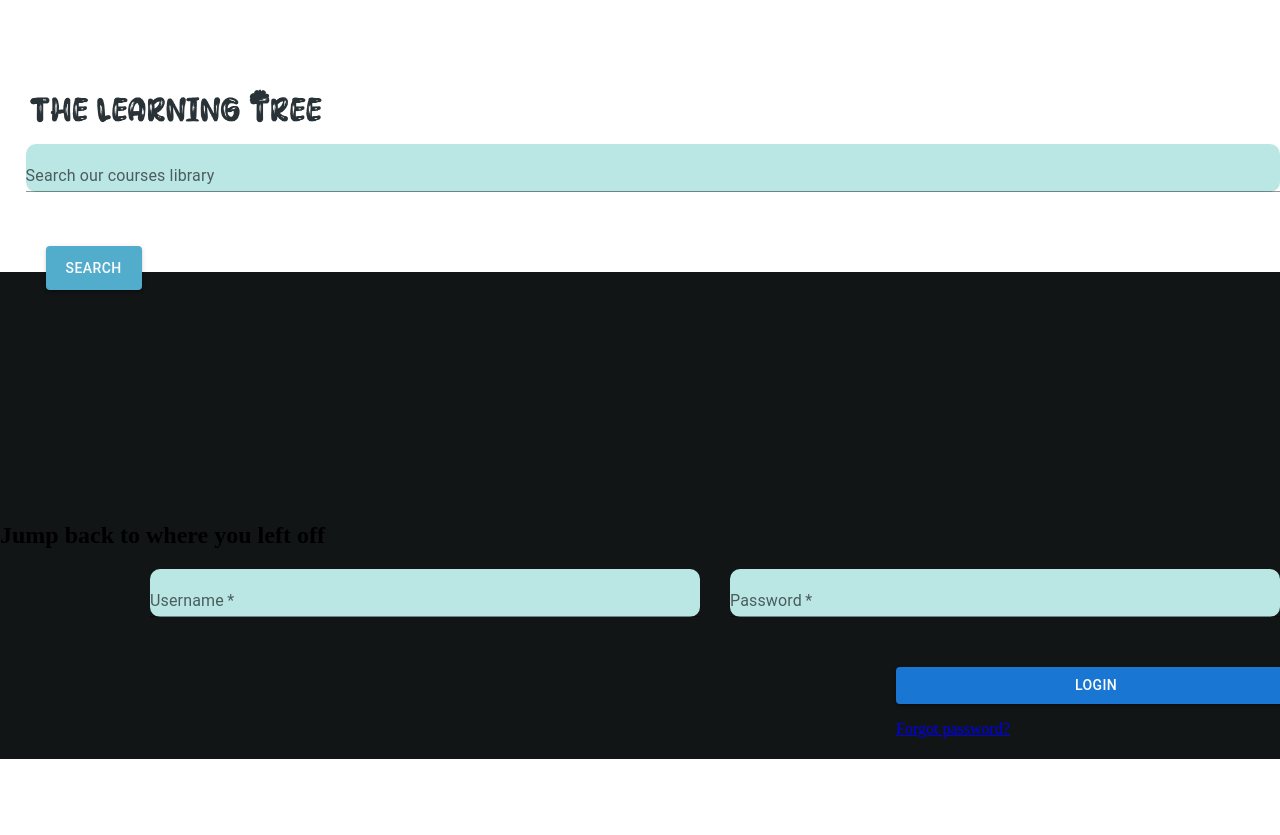
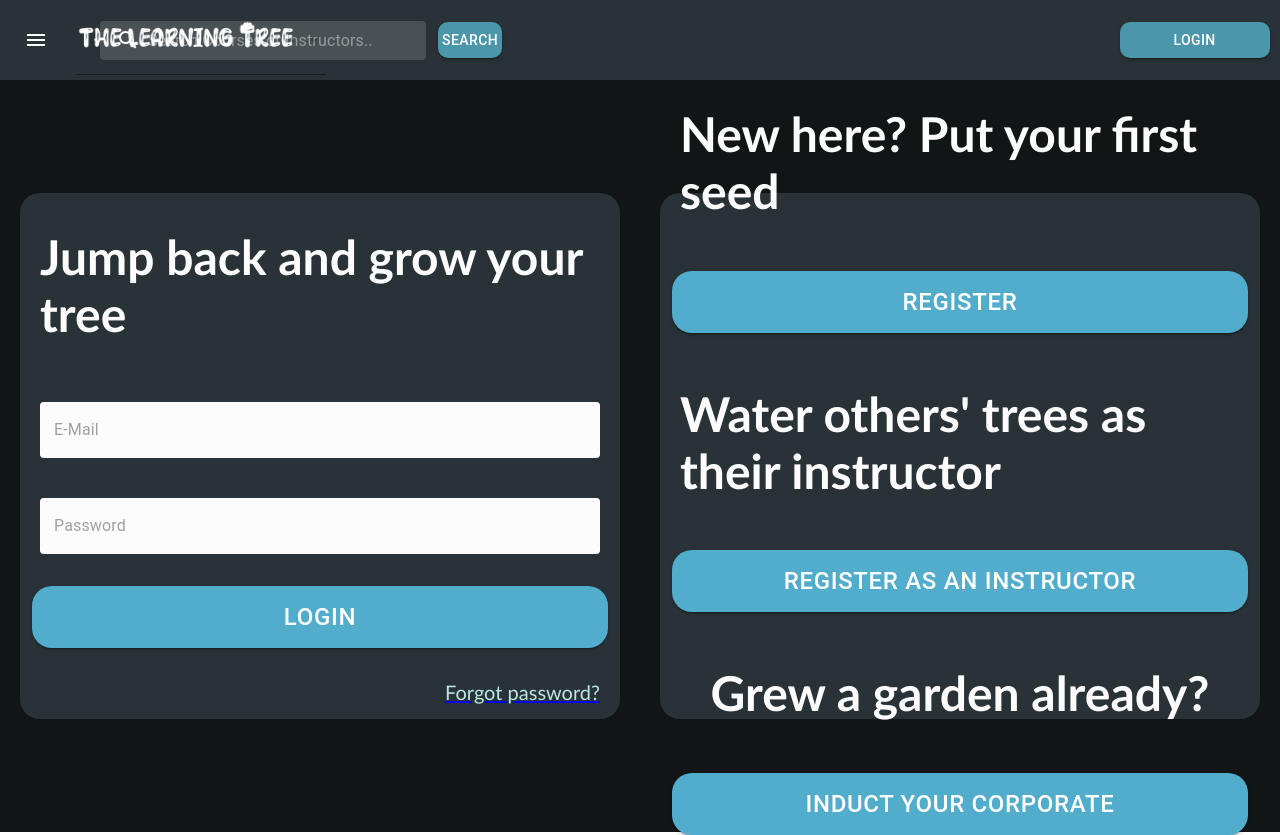
Before and after one commit to alafty/ACML-Project, a React (Create React App) app in the folder frontend/: page /login in a window 1280 px wide. Before the commit the page ends 800 px from the top, so only its background shows below. Built offline with nearby package versions, Linux system fonts and the light colour scheme; no server answers.

Commit message:
made the layout for the login page

```diff
--- /dev/null
+++ b/frontend/src/Styling/loginLayout.css
@@ -0,0 +1,59 @@
+:root {
+    --primaryLight: #bae7e4;
+    --primary: #4b96a9;
+    --secondary: #52adcc;
+    --text: #293237;
+    --text-dark: #111516;
+    --white: #fcfcfc;
+    --font: 'Gill Sans', 'Gill Sans MT', Calibri, 'Trebuchet MS', sans-serif;
+}
+html, body{
+    min-height: 100%;
+}
+.login-body {
+    display: flex;
+    flex-direction: column;
+    background-color: var(--text-dark);
+    height: 94vh;
+    flex-direction: row;
+}
+
+.login-header{
+    display: flex;
+    align-self: center;
+    font-family: var(--font);
+    font-weight: 600;
+    font-size: 48px;
+    padding-inline: 20px;
+    color: var(--white);
+}
+
+.login-card {
+    display: flex;
+    flex-direction: column;
+    margin: 20px;
+    width: 80%;
+    height: 70%;
+    align-self: center;
+    justify-self: center;
+    align-content: center;
+    justify-content: center;
+    border-radius: 20px;
+    background-color: var(--text);
+}
+
+.text-field {
+    background-color: var(--white);
+    margin: 20px;
+    border-radius: 15px;
+}
+
+.forgot-password{
+    display: flex;
+    justify-content: flex-end;
+    font-size: 20px;
+    font-family: var(--font);
+    padding-right: 20px;
+    color: var(--primaryLight);
+    border-color: var(--primary);
+}
--- a/frontend/src/Styling/mainLayout.css
+++ b/frontend/src/Styling/mainLayout.css
@@ -6,10 +6,11 @@
     --text: #293237;
     --text-dark: #111516;
     --white: #fcfcfc;
+    --font: 'Gill Sans', 'Gill Sans MT', Calibri, 'Trebuchet MS', sans-serif;
 }
 
 html, body {
-    height: 100%;
+    min-height: 100%;
     width: 100%;
     margin: 0px;
 }
@@ -46,7 +47,7 @@ html, body {
     background-color: var(--secondary);
 }
 .landing-header {
-    font-family:'Gill Sans', 'Gill Sans MT', Calibri, 'Trebuchet MS', sans-serif;
+    font-family:var(--font);
     font-size: 64px;
     padding-left: 2%;
     padding-top: 5%;
@@ -67,7 +68,7 @@ html, body {
 
 
 .course-details-title {
-    font-family:'Gill Sans', 'Gill Sans MT', Calibri, 'Trebuchet MS', sans-serif;
+    font-family: var(--font);
     font-size: 48px;
     padding-top: 20px;
     padding-left: 20px;
@@ -76,7 +77,7 @@ html, body {
 }
 
 .course-details-description {
-    font-family:'Gill Sans', 'Gill Sans MT', Calibri, 'Trebuchet MS', sans-serif;
+    font-family: var(--font);
     font-weight: 100;
     font-size: 18px;
     padding-inline: 20px;
@@ -84,7 +85,7 @@ html, body {
 }
 
 .course-details-rating {
-    font-family:'Gill Sans', 'Gill Sans MT', Calibri, 'Trebuchet MS', sans-serif;
+    font-family: var(--font);
     font-weight:600;
     font-size: 24px;
     padding-left: 20px;
@@ -92,7 +93,7 @@ html, body {
 }
 
 .course-details-rating-count {
-    font-family:'Gill Sans', 'Gill Sans MT', Calibri, 'Trebuchet MS', sans-serif;
+    font-family: var(--font);
     font-weight:lighter;
     font-size: 20px;
     padding-left: 20px;
@@ -100,7 +101,7 @@ html, body {
 }
 
 .course-details-hours {
-    font-family:'Gill Sans', 'Gill Sans MT', Calibri, 'Trebuchet MS', sans-serif;
+    font-family: var(--font);
     font-weight:600;
     font-size: 24px;
     padding-left: 20px;
@@ -117,7 +118,7 @@ html, body {
     background-color: var(--text);
 }
 .course-details-instructor-header{
-    font-family:'Gill Sans', 'Gill Sans MT', Calibri, 'Trebuchet MS', sans-serif;
+    font-family: var(--font);
     font-size: 32px;
     font-weight: 600;
     padding-left: 20px;
@@ -126,7 +127,7 @@ html, body {
     color: var(--primaryLight);
 }
 .course-details-instructor-name{
-    font-family:'Gill Sans', 'Gill Sans MT', Calibri, 'Trebuchet MS', sans-serif;
+    font-family:var(--font);
     font-size: 38px;
     padding-left: 20px;
     margin-top: -1vh;
@@ -135,7 +136,7 @@ html, body {
 }
 
 .course-details-instructor-bio{
-    font-family:'Gill Sans', 'Gill Sans MT', Calibri, 'Trebuchet MS', sans-serif;
+    font-family: var(--font);
     font-weight:100;
     font-size: 18px;
     padding-left: 20px;
@@ -144,7 +145,7 @@ html, body {
 }
 
 .course-details-instructor-rating {
-    font-family:'Gill Sans', 'Gill Sans MT', Calibri, 'Trebuchet MS', sans-serif;
+    font-family: var(--font);
     font-weight:600;
     font-size: 28px;
     padding-left: 20px;
@@ -153,7 +154,7 @@ html, body {
 }
 
 .course-details-instructor-publishedcourses {
-    font-family:'Gill Sans', 'Gill Sans MT', Calibri, 'Trebuchet MS', sans-serif;
+    font-family: var(--font);
     font-weight:600;
     font-size: 28px;
     padding-left: 20px;
@@ -183,7 +184,7 @@ html, body {
 }
 
 .course-details-price {
-    font-family:'Gill Sans', 'Gill Sans MT', Calibri, 'Trebuchet MS', sans-serif;
+    font-family: var(--font);
     font-weight: 600;
     font-size: 32px;
     margin-bottom: 0%;
@@ -212,7 +213,7 @@ html, body {
 
 }
 .course-details-subtitle-header{
-    font-family: 'Gill Sans', 'Gill Sans MT', Calibri, 'Trebuchet MS', sans-serif;
+    font-family: var(--font);
     font-size: 24px;
     margin-top: 0px;
     font-weight: 600;
@@ -255,13 +256,14 @@ html, body {
 }
 
 .body {
-        background-color: var(--text-dark);
-        height: 100%;
-        background-size: cover;
+    display: flex;
+    flex-direction: column;
+    background-color: var(--text-dark);
+    height: 100%;
 }
 
 .landing-subtitle {
-    font-family:'Gill Sans', 'Gill Sans MT', Calibri, 'Trebuchet MS', sans-serif;
+    font-family: var(--font);
     font-weight:lighter;
     font-size: 24px;
     padding-left: 2%;
@@ -373,7 +375,7 @@ html, body {
 .course-card-title{
     font-weight: 700;
     padding-inline: 10px;
-    font-family:'Gill Sans', 'Gill Sans MT', Calibri, 'Trebuchet MS', sans-serif;
+    font-family: var(--font);
     color: var(--white);
     margin-top: 15px;
 }
@@ -388,7 +390,7 @@ html, body {
 .course-card-price {
     padding-inline: 10px;
     font-weight: bolder;
-    font-family: 'Gill Sans', 'Gill Sans MT', Calibri, 'Trebuchet MS', sans-serif;
+    font-family:  var(--font);
     font-size: 32px;
     color: var(--white);
 }
--- a/frontend/src/pages/Login/Login.tsx
+++ b/frontend/src/pages/Login/Login.tsx
@@ -1,12 +1,13 @@
 import React from 'react';
 import '../../Styling/mainLayout.css';
+import '../../Styling/loginLayout.css'
 import { Button } from '@mui/material';
 import { Link, useNavigate } from 'react-router-dom';
-import { TextField } from '@mui/material';
-import Header from '../../components/header';
+import { CssTextField } from '../../components/TextField';
+import Alert from '@mui/material/Alert';
 import services from '../../app/UsersServices';
 import { useGlobalState } from '../../App';
-import { stat } from 'fs';
+import SearchAppBar from '../../components/searchAppBar';
 
 function Login() {
   const navigation = useNavigate();
@@ -37,36 +38,78 @@ function Login() {
 
   return (
     <div className="container">
-      <Header />
-      <div className='body'>
-        <h2 style={{ marginTop: "250px" }} className='title'> Jump back to where  you left off</h2>
-        <div style={{ display: "flex", flexDirection: "row", marginLeft: "150px" }}>
-          <TextField style={{ marginRight: "30px" }} label="Username" variant="standard" className='search-bar' required={true}
-            onChange={(e) => {
+      <SearchAppBar page={0} />
+      <div className='login-body'>
+        <div className='login-card'>
+          <h2 className='login-header'> Jump back and grow your tree</h2>
+          <CssTextField
+          id='text-field'
+          placeholder="E-Mail"
+          InputProps={{
+            className: 'text-field'
+          }}
+          onChange={(e) => {
               setUsername(e.target.value);
             }}
           />
-          <TextField label="Password" variant="standard" className='search-bar' required={true}
-            onChange={(e) => {
+          <CssTextField
+          id='text-field'
+          placeholder="Password"
+          InputProps={{
+            className: 'text-field'
+          }}
+          onChange={(e) => {
               setPassword(e.target.value);
             }}
           />
-        </div>
+
         <Button
           variant="contained"
-          id="filled-button"
-          style={{ "width": "400px", "marginTop": "50px", "marginLeft": "70vw" }}
+          id="big-button-primary"
           onClick={
             async () => {
             await services.login(username, password, setUserData);
             }
           }
         > Login </Button>
-        <div style={{marginLeft: "70vw"}}>
         <Link to={'/forgot-password'}>
-            <p>Forgot password?</p>
+            <p className='forgot-password'>Forgot password?</p>
           </Link>
-        <h4>{errorMessage}</h4>
+          {
+            errorMessage ?
+            <Alert severity="error">{errorMessage}</Alert>
+            :
+            <></>
+          }
+
+        </div>
+        <div className='login-card'>
+          <h2 className='login-header'> New here? Put your first seed</h2>
+          <Button
+          variant="contained"
+          id="big-button-primary"
+          onClick={ () =>{
+            navigation('/register');
+          }}
+        > Register </Button>
+
+        <h2 className='login-header'> Water others' trees as their instructor </h2>
+          <Button
+          variant="contained"
+          id="big-button-primary"
+          onClick={ () =>{
+            navigation('/instructor/home');
+          }}
+        > Register as an Instructor </Button>
+
+        <h2 className='login-header'> Grew a garden already? </h2>
+          <Button
+          variant="contained"
+          id="big-button-primary"
+          onClick={ () =>{
+            navigation('/register');
+          }}
+        > Induct your corporate </Button>
         </div>
       </div>
     </div>
```
